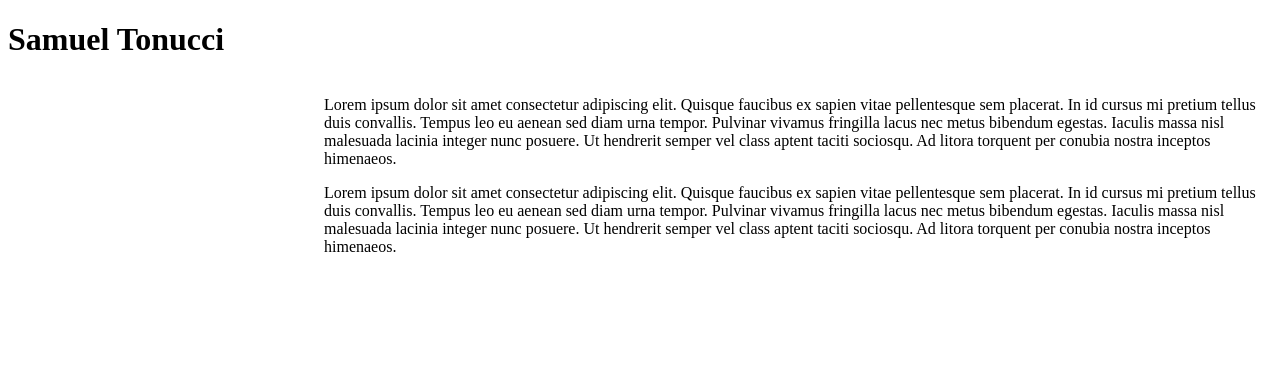
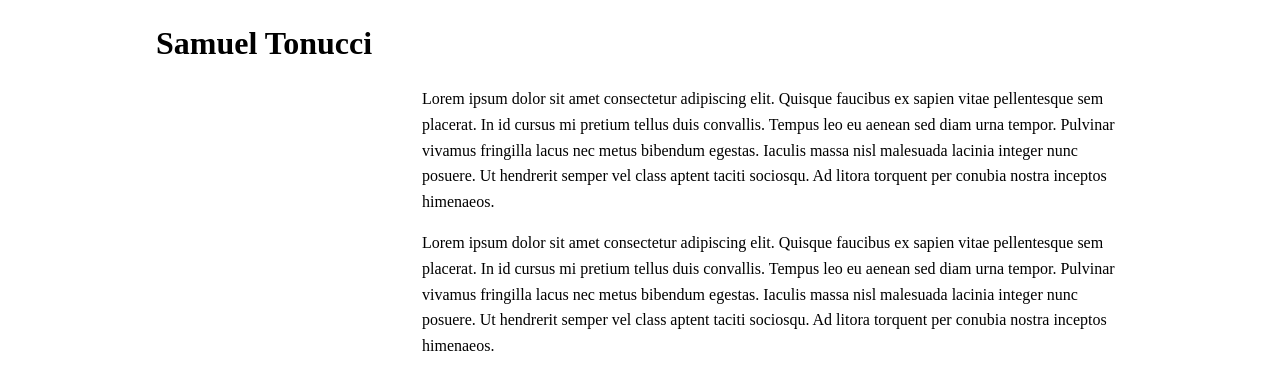
Before and after one commit to stonucci-urban/stonucci-urban.github.io, a Jekyll site: the page built from README.md, in a window 1280 px wide. Shown: the top 390 px of the page. Built offline with Jekyll 4.4.1, drawn with Linux system fonts in a browser that asks for light colours; our own code applies the rules of GitHub Pages for plain Markdown files.

Commit message:
Update style.css

```diff
--- a/assets/css/style.css
+++ b/assets/css/style.css
@@ -1,24 +1,76 @@
+/* Layout shell */
+*,
+*::before,
+*::after {
+  box-sizing: border-box;
+}
 
-/* Create two unequal columns that floats next to each other */
+html, body {
+  margin: 0;
+  padding: 0;
+}
+
+.wrapper {
+  max-width: 1000px;
+  margin: 0 auto;
+  padding: 24px 16px;
+}
+
+.site-header {
+  margin-bottom: 24px;
+}
+
+.site-header h1 {
+  margin: 0;
+  font-size: 2rem;
+  line-height: 1.2;
+}
+
+/* Flexbox two-column row */
 .row {
   display: flex;
-}
-.column {
-  float: none; /* override float */
+  gap: 24px;             /* space between columns */
+  align-items: flex-start;
 }
 
+/* Columns */
+.column {
+  display: flex;
+  flex-direction: column;
+}
 
+/* Left: 25% / Right: 75% on larger viewports */
 .left {
-  width: 25%;
+  flex: 0 0 25%;
+  min-width: 180px;      /* keeps the avatar column from getting too tiny */
 }
 
 .right {
-  width: 75%;
+  flex: 1 1 0%;
 }
 
-/* Clear floats after the columns */
-.row:after {
-  content: "";
-  display: table;
-  clear: both;
+/* Media: stack on small screens */
+@media (max-width: 720px) {
+  .row {
+    flex-direction: column;
+  }
+  .left, .right {
+    flex: 1 1 auto;
+    min-width: 0;
+  }
 }
+
+/* Image styles */
+.avatar {
+  width: 100%;
+  height: auto;
+  display: block;
+  border-radius: 8px;
+  object-fit: cover;
+}
+
+/* Optional typography polish */
+.section p {
+  line-height: 1.6;
+  margin: 0 0 1rem;
+}
```
